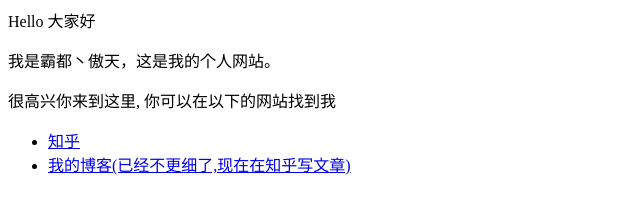
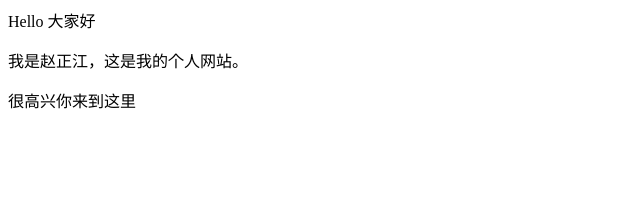
Before and after one commit to Superzzj/superzzj.github.io, a plain HTML site: page index.html in a window 1280 px wide. Shown: the whole page, without its empty margins (0-640 px from the left). Drawn offline with Linux system fonts and the light colour scheme.

Commit message:
Update index.html

```diff
--- a/index.html
+++ b/index.html
@@ -1,8 +1,3 @@
 <p>Hello 大家好</p>
-<p>我是霸都丶傲天，这是我的个人网站。 </p>
-<p>很高兴你来到这里, 你可以在以下的网站找到我</p>
-
-<ul>
-  <li> <a href="https://www.zhihu.com/people/AJLoveChina">知乎</a> </li>
-  <li> <a href="http://hejie.nigeerhuo.com">我的博客(已经不更细了,现在在知乎写文章)</a> </li>
-</ul>
+<p>我是赵正江，这是我的个人网站。 </p>
+<p>很高兴你来到这里</p>
```
